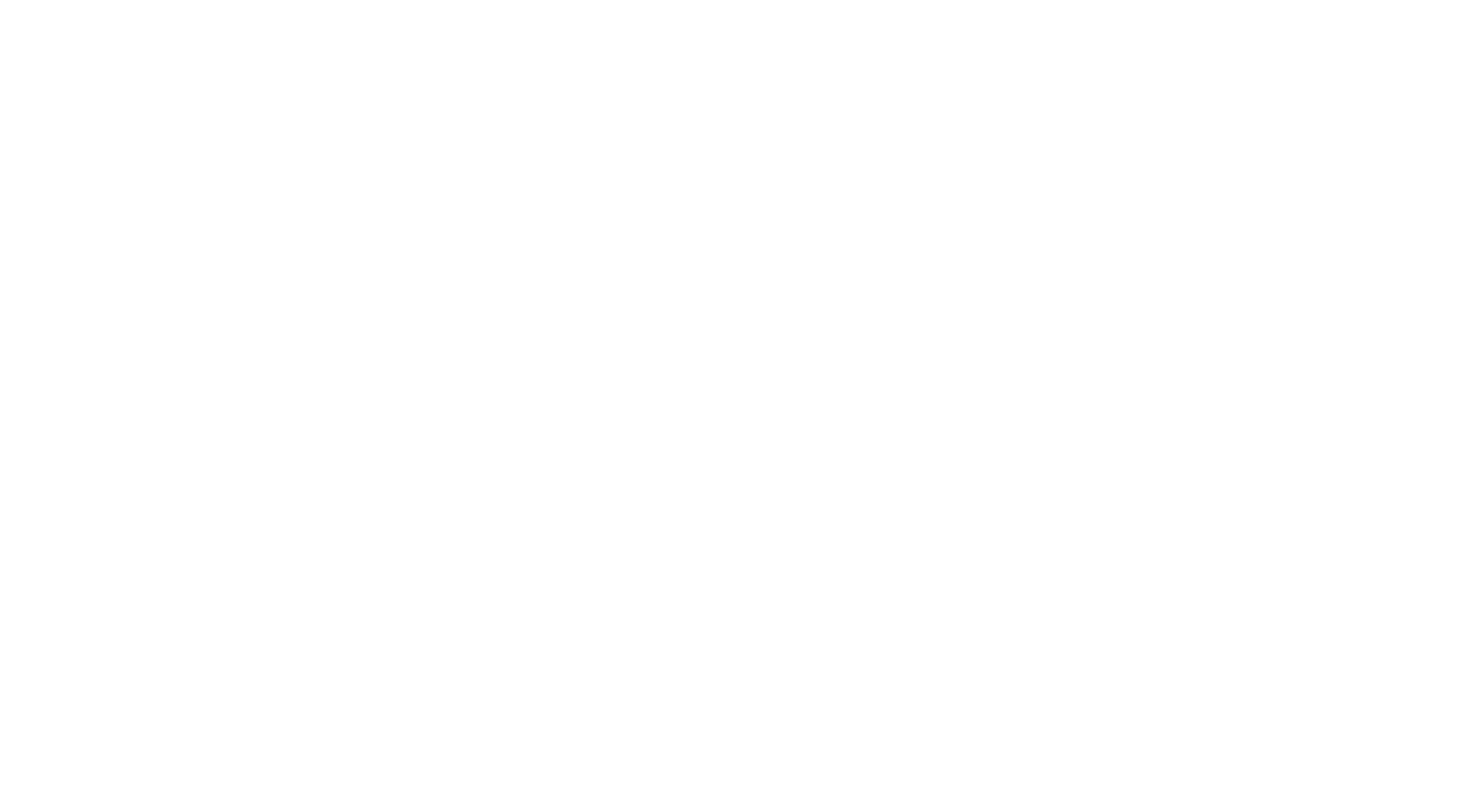
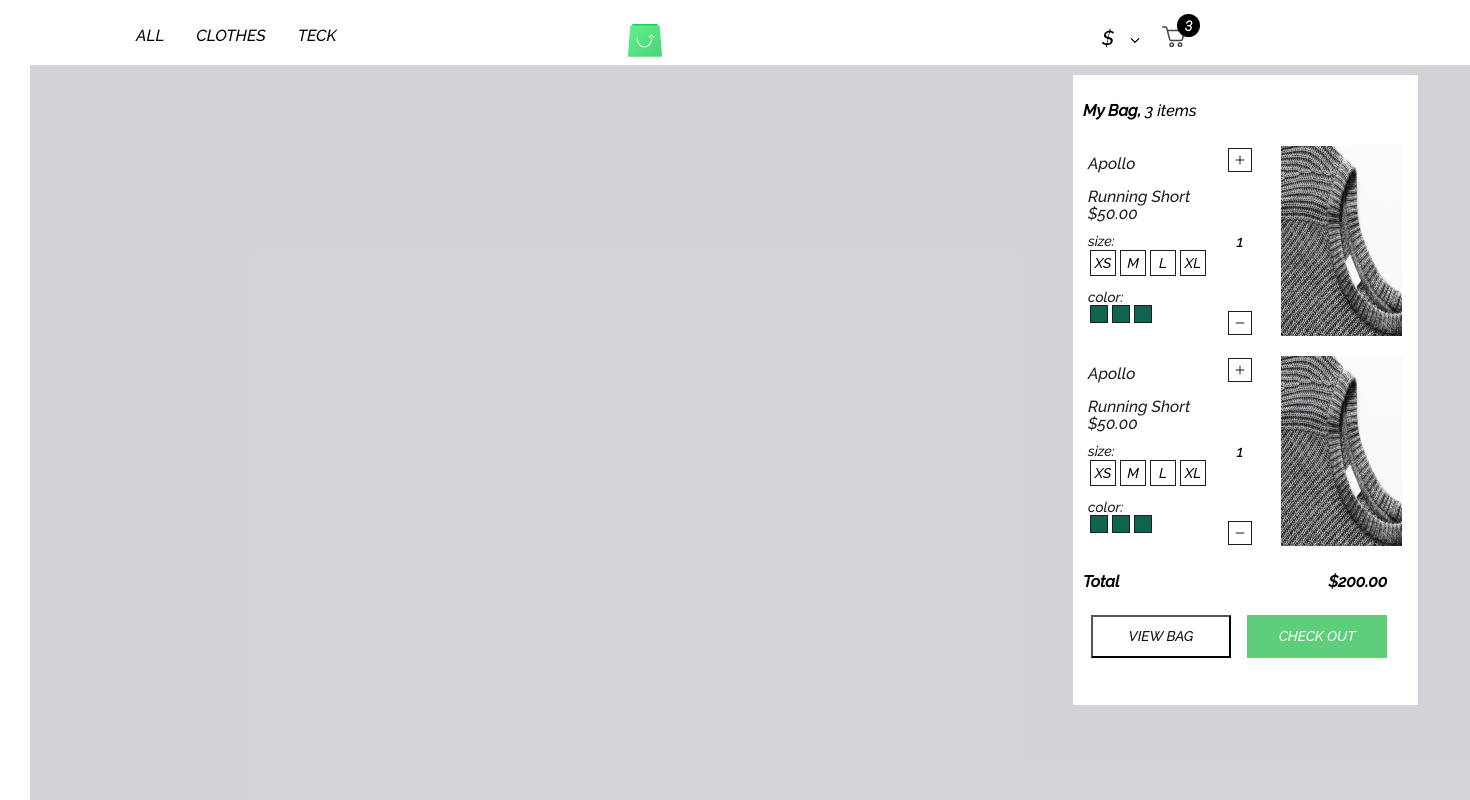
Before and after one commit to shaimaayosef/shimaa-sayed-scandiProject, a React (Create React App) app: page /CartOverlayPage in a window 1280 px wide. Shown: the top 800 px of the page, 1470 px wide, since content can reach past the window. Built offline with nearby package versions, Linux system fonts and the light colour scheme.

Commit message:
CART OVERLAY PAGE

```diff
--- a/src/App.js
+++ b/src/App.js
@@ -6,6 +6,7 @@ import { BrowserRouter, Link, Switch, Route } from "react-router-dom";
 // import ProductCart from "./componants/cart/ProductCart";
 import CardContainer from "./componants/card/CardContainer";
 import Navbar from "./componants/navbar/Navbar";
+import CartOverlayPage from "./pages/CartOverlayPage";
 import CartPage from "./pages/CartPage";
 import ProductDescriptionPage from "./pages/ProductDescriptionPage";
 import ProductList from "./pages/ProductList";
@@ -25,6 +26,9 @@ class App extends Component {
           <Route path="/discription">
             <ProductDescriptionPage />
           </Route>
+          <Route path="/CartOverlayPage">
+            <CartOverlayPage />
+          </Route>
         </Switch>
         {/* <Navbar />
         <CardContainer />
--- /dev/null
+++ b/src/pages/CartOverlayPage.js
@@ -0,0 +1,14 @@
+import React, { Component } from "react";
+import CartOverlay from "../componants/cart overlay/CartOverlay";
+import Navbar from "../componants/navbar/Navbar";
+
+export default class extends Component {
+  render() {
+    return (
+      <div>
+        <Navbar />
+        <CartOverlay />
+      </div>
+    );
+  }
+}
```
